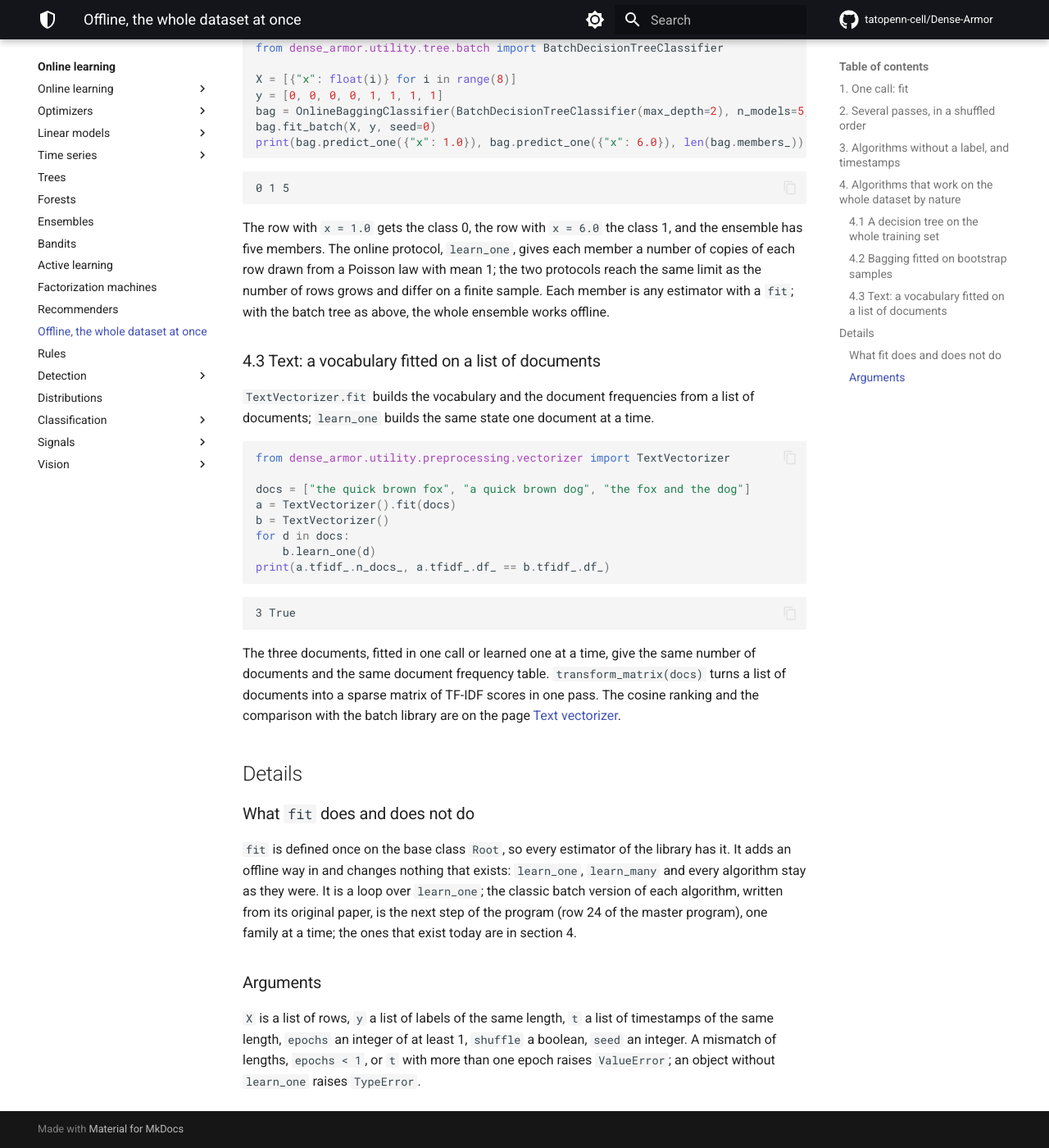
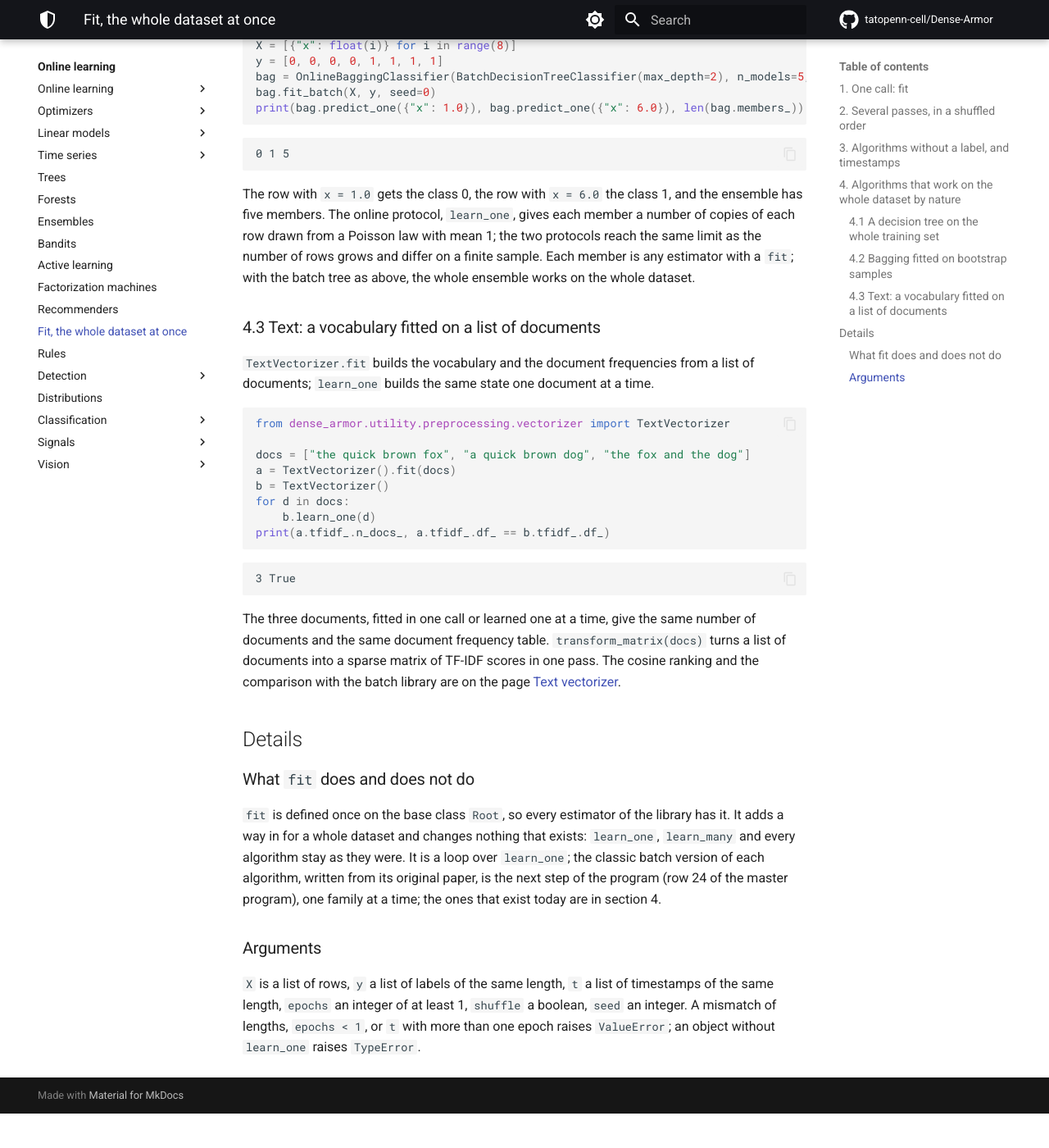
Before and after one commit to tatopenn-cell/Dense-Armor, an MkDocs documentation site: the page built from docs/fit.md, in a window 1280 px wide and 1400 px high, scrolled down 1983 px. Shown: the whole window at 82% size. Built offline with MkDocs 1.6.1 and Material for MkDocs 9.7.7, drawn with Linux system fonts in a browser that asks for light colours; comment, search, counter and statistics services are not loaded; after the commit the page ends 3341 px from its top, so only the background shows below that; some of the changed text lies outside the part shown.

Commit message:
README: name the machine learning classes (#248)
* README: the machine learning classes of dense_armor.ml named where fit stood for them

* The page on fit is named Fit (docs/fit.md), the word offline leaves the page, the menu and the docstring of Root.fit

* Docs only: the docstring of Root.fit stays as it is

````diff
--- a/docs/offline.md
+++ b/docs/fit.md
@@ -1,4 +1,4 @@
-# Offline: the same algorithm on the whole dataset
+# Fit: the same algorithm on the whole dataset
 
 Every online algorithm of the library can also learn from a dataset you already have, all at once: you hand it the rows and it learns from them.
 
@@ -26,7 +26,7 @@ The rule behind the data is `2a - b`, so the answer for `a = 1, b = 1` is 1.0. `
 
 ## 2. Several passes, in a shuffled order
 
-An offline dataset can be read more than once. `epochs` sets the number of passes, `shuffle` changes the order at every pass, and `seed` makes the order repeatable.
+A dataset you already have can be read more than once. `epochs` sets the number of passes, `shuffle` changes the order at every pass, and `seed` makes the order repeatable.
 
 ```python
 m = LinearRegression(optimizer=SGD()).fit(X, y, epochs=5, shuffle=True, seed=0)
@@ -83,7 +83,7 @@ print(bag.predict_one({"x": 1.0}), bag.predict_one({"x": 6.0}), len(bag.members_
 0 1 5
 ```
 
-The row with `x = 1.0` gets the class 0, the row with `x = 6.0` the class 1, and the ensemble has five members. The online protocol, `learn_one`, gives each member a number of copies of each row drawn from a Poisson law with mean 1; the two protocols reach the same limit as the number of rows grows and differ on a finite sample. Each member is any estimator with a `fit`; with the batch tree as above, the whole ensemble works offline.
+The row with `x = 1.0` gets the class 0, the row with `x = 6.0` the class 1, and the ensemble has five members. The online protocol, `learn_one`, gives each member a number of copies of each row drawn from a Poisson law with mean 1; the two protocols reach the same limit as the number of rows grows and differ on a finite sample. Each member is any estimator with a `fit`; with the batch tree as above, the whole ensemble works on the whole dataset.
 
 ### 4.3 Text: a vocabulary fitted on a list of documents
 
@@ -109,7 +109,7 @@ The three documents, fitted in one call or learned one at a time, give the same
 ## Details
 
 ### What `fit` does and does not do
-`fit` is defined once on the base class `Root`, so every estimator of the library has it. It adds an offline way in and changes nothing that exists: `learn_one`, `learn_many` and every algorithm stay as they were. It is a loop over `learn_one`; the classic batch version of each algorithm, written from its original paper, is the next step of the program (row 24 of the master program), one family at a time; the ones that exist today are in section 4.
+`fit` is defined once on the base class `Root`, so every estimator of the library has it. It adds a way in for a whole dataset and changes nothing that exists: `learn_one`, `learn_many` and every algorithm stay as they were. It is a loop over `learn_one`; the classic batch version of each algorithm, written from its original paper, is the next step of the program (row 24 of the master program), one family at a time; the ones that exist today are in section 4.
 
 ### Arguments
 `X` is a list of rows, `y` a list of labels of the same length, `t` a list of timestamps of the same length, `epochs` an integer of at least 1, `shuffle` a boolean, `seed` an integer. A mismatch of lengths, `epochs < 1`, or `t` with more than one epoch raises `ValueError`; an object without `learn_one` raises `TypeError`.
--- a/mkdocs.yml
+++ b/mkdocs.yml
@@ -114,7 +114,7 @@ nav:
       - Active learning: active/index.md
       - Factorization machines: facto/index.md
       - Recommenders: reco/index.md
-      - Offline, the whole dataset at once: offline.md
+      - Fit, the whole dataset at once: fit.md
       - Rules: rules/index.md
       - Detection:
           - Anomaly detection:
````
Also changed, not shown: CHANGELOG.md (+2 -2 lines), README.md (+4 -4 lines).
